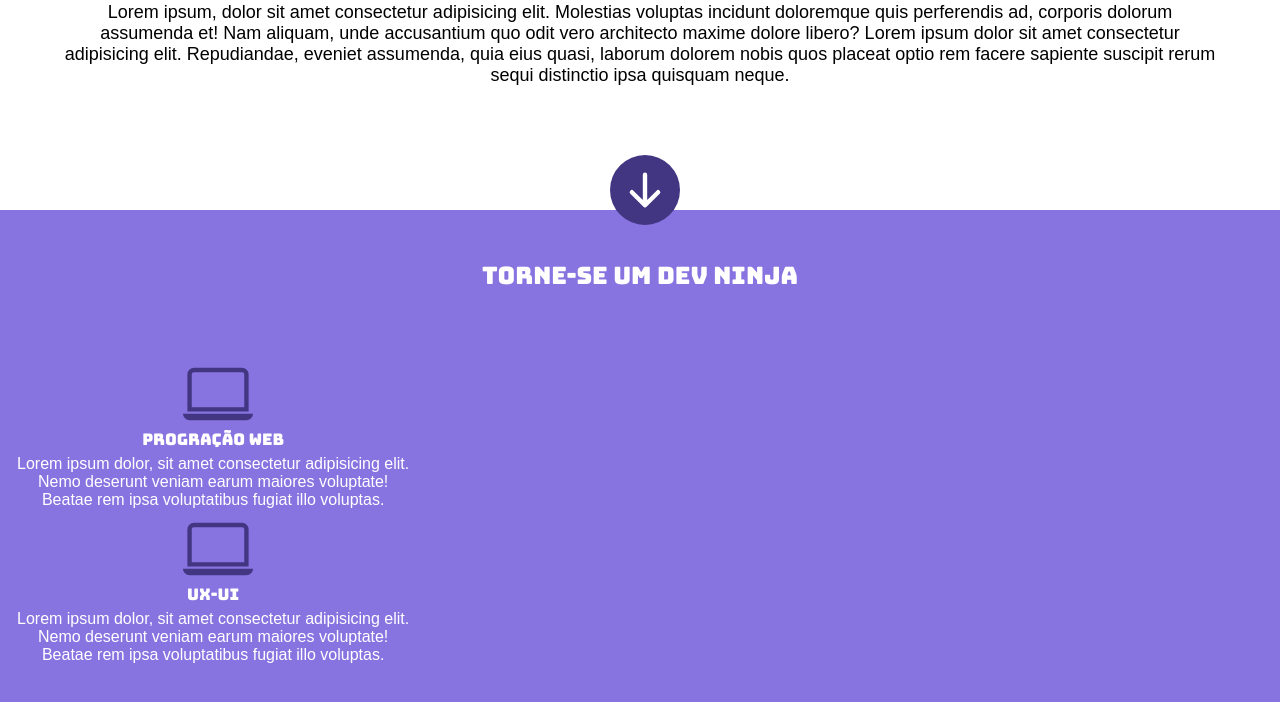
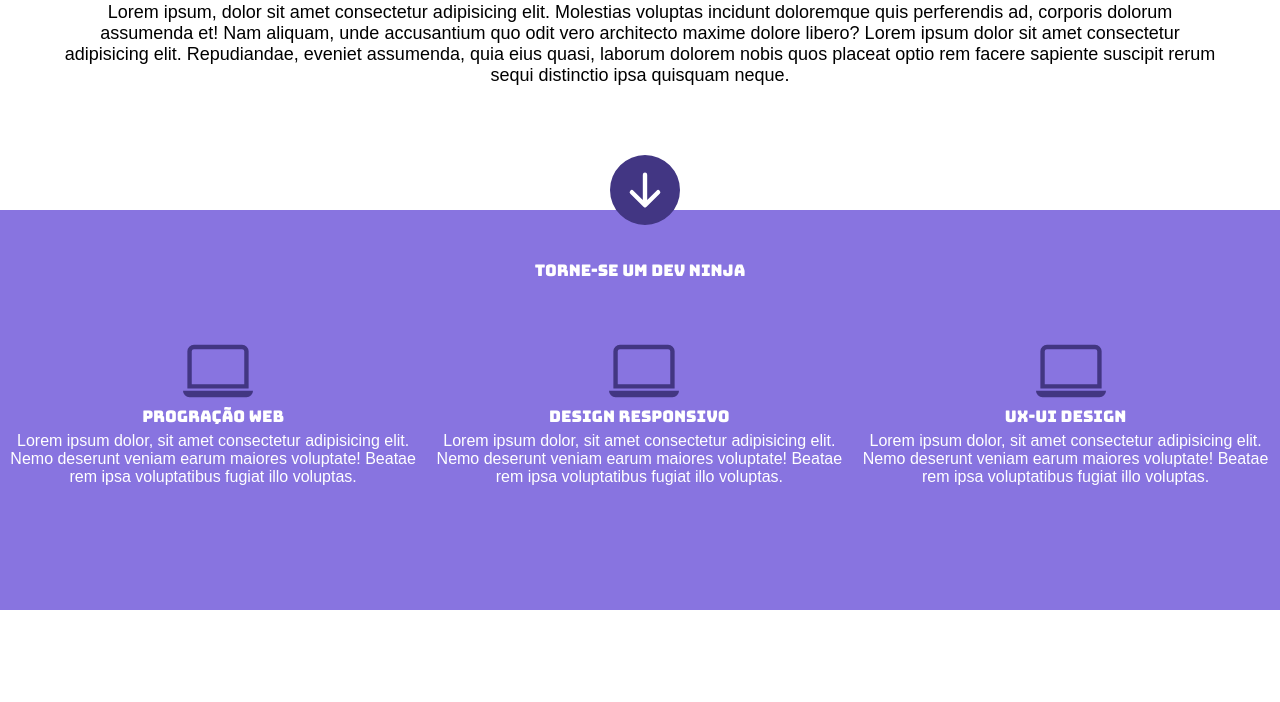
Before and after one commit to Raul26-tech/Web.code, a plain HTML site: page src/Pages/index.html in a window 1280 px wide. Shown: the part 700-1402 px from the top of the page. After the commit the page ends 1310 px from the top, so only its background shows below. Drawn offline with nearby package versions, Linux system fonts and the light colour scheme; a web font is replaced by a local one.

Commit message:
Sessão finalizada

```diff
--- a/src/Pages/index.html
+++ b/src/Pages/index.html
@@ -108,7 +108,7 @@
       </div>
       <div class="arrow"></div>
     </div>
-    <section class="content">
+    <section class="container-section-content">
       <h2 class="title-page">Torne-se um Dev ninja</h2>
       <div class="single-container">
         <div class="icon-laptop"></div>
@@ -118,8 +118,19 @@
           deserunt veniam earum maiores voluptate! Beatae rem ipsa voluptatibus
           fugiat illo voluptas.
         </p>
+      </div>
+      <div class="single-container">
         <div class="icon-laptop"></div>
-        <h2 class="title">UX-UI</h2>
+        <h2 class="title">Design Responsivo</h2>
+        <p>
+          Lorem ipsum dolor, sit amet consectetur adipisicing elit. Nemo
+          deserunt veniam earum maiores voluptate! Beatae rem ipsa voluptatibus
+          fugiat illo voluptas.
+        </p>
+      </div>
+      <div class="single-container">
+        <div class="icon-laptop"></div>
+        <h2 class="title">UX-UI Design</h2>
         <p>
           Lorem ipsum dolor, sit amet consectetur adipisicing elit. Nemo
           deserunt veniam earum maiores voluptate! Beatae rem ipsa voluptatibus
--- a/src/Pages/style.css
+++ b/src/Pages/style.css
@@ -206,13 +206,12 @@ body {
 }
 
 /* Section */
-
-section {
+.container-section-content {
   background: #8874e0;
-  height: 600px;
+  height: 400px;
 }
 
-section h2 {
+.container-section-content h2 {
   font-family: "Bungee", cursive;
   text-align: center;
   color: white;
@@ -232,7 +231,11 @@ section h2 {
   text-align: center;
   font-family: "Fredoka", sans-serif;
   color: white;
-  padding: 1%;
+}
+
+.single-container:hover {
+  transition: 0.3s ease-out;
+  transform: translateY(5px);
 }
 
 .title {
```
